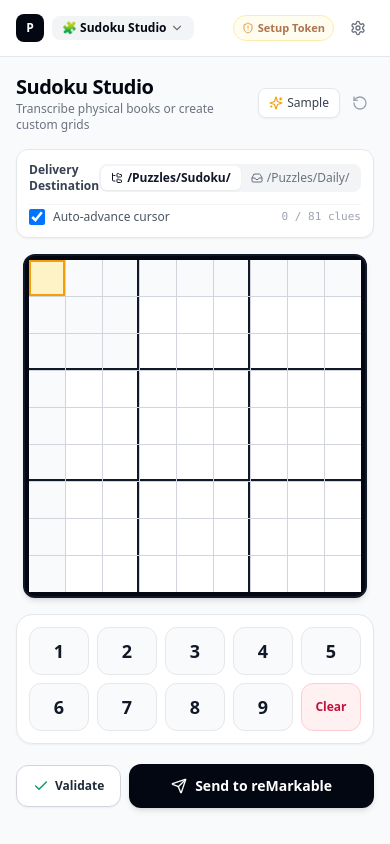
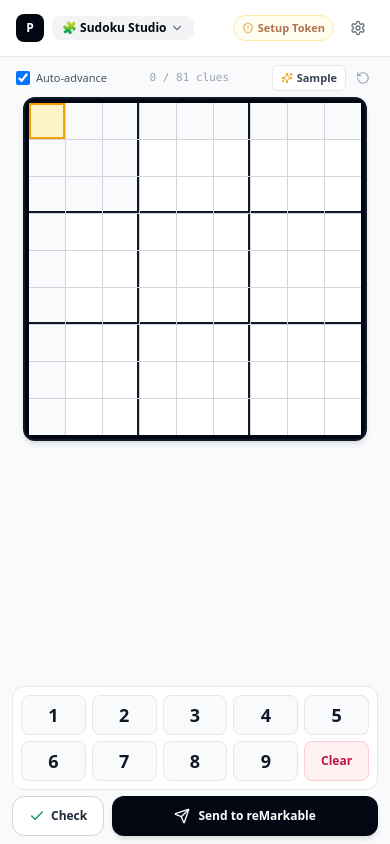
Before and after one commit to marlou-lopez/pen-to-paper, a React (Vite) app in the folder web/: page / in a window 390 px wide. Built offline with nearby package versions, Linux system fonts and the light colour scheme.

Commit message:
feat(sudoku): streamline sudoku studio into zero-scroll mobile layout

```diff
--- a/web/src/components/SudokuStudio.tsx
+++ b/web/src/components/SudokuStudio.tsx
@@ -7,8 +7,6 @@ import {
   Sparkles,
   Loader2,
   ExternalLink,
-  FolderTree,
-  Inbox,
   CheckCircle2,
 } from 'lucide-react';
 import {
@@ -36,7 +34,6 @@ export const SudokuStudio: React.FC<SudokuStudioProps> = ({ onOpenSettings }) =>
   const [grid, setGrid] = useState<SudokuGrid>(createEmptyGrid);
   const [selectedCell, setSelectedCell] = useState<[number, number] | null>([0, 0]);
   const [autoAdvance, setAutoAdvance] = useState(true);
-  const [isDaily, setIsDaily] = useState(false); // default: category folder (/Puzzles/Sudoku/)
   const difficulty = 'expert';
 
   // Status & dispatch state
@@ -161,7 +158,8 @@ export const SudokuStudio: React.FC<SudokuStudioProps> = ({ onOpenSettings }) =>
 
   // Dispatch to GitHub Actions
   const handleSendToRemarkable = async () => {
-    const { token, repo } = getStoredSettings();
+    const { token, repo, defaultDestination } = getStoredSettings();
+    const isDaily = defaultDestination === 'daily';
 
     if (!token) {
       setStatusMessage({
@@ -266,25 +264,33 @@ export const SudokuStudio: React.FC<SudokuStudioProps> = ({ onOpenSettings }) =>
   };
 
   return (
-    <div className="max-w-md mx-auto px-4 py-4 space-y-4 pb-24">
-      {/* Top Banner / Studio Info */}
-      <div className="flex items-center justify-between">
-        <div>
-          <h1 className="text-xl font-bold tracking-tight text-gray-950 flex items-center space-x-1.5">
-            <span>Sudoku Studio</span>
-          </h1>
-          <p className="text-xs text-gray-500">Transcribe physical books or create custom grids</p>
-        </div>
+    <div className="h-full max-w-md mx-auto flex flex-col justify-between py-2 px-3 select-none touch-manipulation">
+      {/* Top / Grid Section */}
+      <div className="w-full flex flex-col items-center space-y-1.5">
+        {/* Utility Subheader */}
+        <div className="w-full flex items-center justify-between text-xs px-1 text-gray-600">
+          <label className="flex items-center space-x-1.5 cursor-pointer select-none">
+            <input
+              type="checkbox"
+              checked={autoAdvance}
+              onChange={(e) => setAutoAdvance(e.target.checked)}
+              className="w-3.5 h-3.5 rounded text-gray-900 focus:ring-gray-900 border-gray-300"
+            />
+            <span className="text-[11px] font-medium">Auto-advance</span>
+          </label>
+
+          <span className="text-[11px] text-gray-400 font-mono">
+            {cluesCount} / 81 clues
+          </span>
 
           <div className="flex items-center space-x-1.5">
             <button
               type="button"
               onClick={handleLoadSample}
               disabled={isBusy}
-            title="Load sample puzzle"
-            className="px-2.5 py-1.5 text-xs font-medium text-gray-700 bg-white border border-gray-200 rounded-lg hover:bg-gray-50 flex items-center space-x-1 shadow-sm active:scale-95"
+              className="px-2 py-1 text-[11px] font-semibold text-gray-700 bg-white border border-gray-200 rounded-md hover:bg-gray-50 flex items-center space-x-1 shadow-xs active:scale-95"
             >
-            <Sparkles className="w-3.5 h-3.5 text-amber-500" />
+              <Sparkles className="w-3 h-3 text-amber-500" />
               <span>Sample</span>
             </button>
             <button
@@ -292,61 +298,16 @@ export const SudokuStudio: React.FC<SudokuStudioProps> = ({ onOpenSettings }) =>
               onClick={handleClearBoard}
               disabled={isBusy}
               title="Clear grid"
-            className="p-1.5 text-gray-400 hover:text-gray-700 hover:bg-gray-100 rounded-lg transition-colors"
+              className="p-1 text-gray-400 hover:text-gray-700 hover:bg-gray-100 rounded-md transition-colors"
             >
-            <RotateCcw className="w-4 h-4" />
+              <RotateCcw className="w-3.5 h-3.5" />
             </button>
-        </div>
-      </div>
-
-      {/* Destination & Auto-advance Bar */}
-      <div className="bg-white p-3 rounded-xl border border-gray-200 shadow-sm space-y-2.5">
-        <div className="flex items-center justify-between text-xs">
-          <span className="font-semibold text-gray-700">Delivery Destination</span>
-          <div className="flex bg-gray-100 p-0.5 rounded-lg">
-            <button
-              type="button"
-              onClick={() => setIsDaily(false)}
-              className={`px-2.5 py-1 rounded-md font-medium text-xs transition-all flex items-center space-x-1 ${
-                !isDaily ? 'bg-white text-gray-900 shadow-sm font-semibold' : 'text-gray-500'
-              }`}
-            >
-              <FolderTree className="w-3 h-3" />
-              <span>/Puzzles/Sudoku/</span>
-            </button>
-            <button
-              type="button"
-              onClick={() => setIsDaily(true)}
-              className={`px-2.5 py-1 rounded-md font-medium text-xs transition-all flex items-center space-x-1 ${
-                isDaily ? 'bg-white text-gray-900 shadow-sm font-semibold' : 'text-gray-500'
-              }`}
-            >
-              <Inbox className="w-3 h-3" />
-              <span>/Puzzles/Daily/</span>
-            </button>
-          </div>
-        </div>
-
-        <div className="flex items-center justify-between text-xs pt-1 border-t border-gray-100">
-          <label className="flex items-center space-x-2 cursor-pointer text-gray-600 select-none">
-            <input
-              type="checkbox"
-              checked={autoAdvance}
-              onChange={(e) => setAutoAdvance(e.target.checked)}
-              className="w-4 h-4 rounded text-gray-900 focus:ring-gray-900 border-gray-300"
-            />
-            <span>Auto-advance cursor</span>
-          </label>
-
-          <span className="text-[11px] text-gray-400 font-mono">
-            {cluesCount} / 81 clues
-          </span>
           </div>
         </div>
 
         {/* 9x9 Interactive Sudoku Grid */}
         <div className="flex justify-center select-none touch-manipulation">
-        <div className="bg-gray-950 p-1 rounded-xl shadow-md border-2 border-gray-900">
+          <div className="bg-gray-950 p-0.5 min-[380px]:p-1 rounded-xl shadow-md border-2 border-gray-900">
             <div className="grid grid-cols-9 bg-gray-300 gap-[1px]">
               {grid.map((row, r) =>
                 row.map((val, c) => {
@@ -377,7 +338,7 @@ export const SudokuStudio: React.FC<SudokuStudioProps> = ({ onOpenSettings }) =>
                       key={`${r}-${c}`}
                       type="button"
                       onClick={() => setSelectedCell([r, c])}
-                    className={`w-9 h-9 sm:w-10 sm:h-10 flex items-center justify-center text-base sm:text-lg font-semibold transition-colors focus:outline-none ${cellBg} ${borderRight} ${borderBottom}`}
+                      className={`w-8 h-8 min-[380px]:w-9 min-[380px]:h-9 min-[420px]:w-10 min-[420px]:h-10 flex items-center justify-center font-semibold text-base focus:outline-none transition-colors ${cellBg} ${borderRight} ${borderBottom}`}
                     >
                       {val !== null ? val : ''}
                     </button>
@@ -387,38 +348,79 @@ export const SudokuStudio: React.FC<SudokuStudioProps> = ({ onOpenSettings }) =>
             </div>
           </div>
         </div>
+      </div>
 
-      {/* Conflict / Clues Warning if any */}
-      {conflicts.size > 0 && (
-        <div className="flex items-center space-x-2 text-xs text-rose-700 bg-rose-50 border border-rose-200 px-3 py-2 rounded-xl">
-          <AlertTriangle className="w-4 h-4 shrink-0 text-rose-600" />
-          <span>
-            {conflicts.size} cells have duplicate conflict in row, column, or 3x3 box (highlighted red).
+      {/* Bottom Controls Section */}
+      <div className="w-full space-y-1.5">
+        {/* Status Toast / Non-Expanding Banner */}
+        {(statusMessage.text || conflicts.size > 0) && (
+          <div
+            className={`px-2.5 py-1.5 rounded-lg border text-xs transition-all ${
+              statusMessage.type === 'error' || (conflicts.size > 0 && !statusMessage.text)
+                ? 'bg-rose-50 border-rose-200 text-rose-900'
+                : statusMessage.type === 'success'
+                ? 'bg-emerald-50 border-emerald-200 text-emerald-900'
+                : 'bg-gray-50 border-gray-200 text-gray-800'
+            }`}
+          >
+            <div className="flex items-center justify-between font-medium">
+              <span className="flex items-center space-x-1.5 truncate">
+                {(statusMessage.type === 'running' ||
+                  statusMessage.type === 'dispatching' ||
+                  statusMessage.type === 'validating') && (
+                  <Loader2 className="w-3.5 h-3.5 animate-spin text-blue-600 shrink-0" />
+                )}
+                {statusMessage.type === 'success' && (
+                  <CheckCircle2 className="w-3.5 h-3.5 text-emerald-600 shrink-0" />
+                )}
+                {(statusMessage.type === 'error' || (conflicts.size > 0 && !statusMessage.text)) && (
+                  <AlertTriangle className="w-3.5 h-3.5 text-rose-600 shrink-0" />
+                )}
+                <span className="truncate">
+                  {statusMessage.text ||
+                    `${conflicts.size} conflicting cell${conflicts.size > 1 ? 's' : ''} in row, col, or box`}
                 </span>
+              </span>
+
+              {statusMessage.runUrl && (
+                <a
+                  href={statusMessage.runUrl}
+                  target="_blank"
+                  rel="noopener noreferrer"
+                  className="text-blue-600 hover:text-blue-800 inline-flex items-center text-[11px] shrink-0 ml-1.5"
+                >
+                  <span>View Run</span>
+                  <ExternalLink className="w-3 h-3 ml-0.5" />
+                </a>
+              )}
+            </div>
+            {statusMessage.detail && (
+              <p className="text-[11px] text-gray-600 truncate mt-0.5">{statusMessage.detail}</p>
+            )}
           </div>
         )}
 
         {/* Floating On-Screen Numeric Keypad (1–9, Clear) */}
-      <div className="bg-white p-3 rounded-2xl border border-gray-200 shadow-sm space-y-2">
-        <div className="grid grid-cols-5 gap-2">
+        <div className="bg-white p-2 rounded-xl border border-gray-200 shadow-xs space-y-1.5">
+          <div className="grid grid-cols-5 gap-1.5">
             {[1, 2, 3, 4, 5].map((num) => (
               <button
                 key={num}
                 type="button"
                 onClick={() => setDigit(num)}
-              className="h-12 bg-gray-50 hover:bg-gray-100 active:bg-gray-200 border border-gray-200 rounded-xl text-lg font-bold text-gray-900 flex items-center justify-center transition-transform active:scale-95 shadow-xs"
+                className="h-9 min-[380px]:h-10 bg-gray-50 hover:bg-gray-100 active:bg-gray-200 border border-gray-200 rounded-lg text-base min-[380px]:text-lg font-bold text-gray-900 flex items-center justify-center transition-transform active:scale-95 shadow-xs"
               >
                 {num}
               </button>
             ))}
           </div>
-        <div className="grid grid-cols-5 gap-2">
+          <div className="grid grid-cols-5 gap-1.5">
             {[6, 7, 8, 9].map((num) => (
               <button
                 key={num}
                 type="button"
                 onClick={() => setDigit(num)}
-              className="h-12 bg-gray-50 hover:bg-gray-100 active:bg-gray-200 border border-gray-200 rounded-xl text-lg font-bold text-gray-900 flex items-center justify-center transition-transform active:scale-95 shadow-xs"
+                className="h-9 min-[380px]:h-10 bg-gray-50 hover:bg-gray-100 active:bg-gray-200 border border-gray-200 rounded-lg text-base min-[380px]:text-lg font-bold text-gray-900 flex items-center justify-center transition-transform active:scale-95 shadow-xs"
               >
                 {num}
               </button>
@@ -426,31 +428,30 @@ export const SudokuStudio: React.FC<SudokuStudioProps> = ({ onOpenSettings }) =>
             <button
               type="button"
               onClick={() => setDigit(null)}
-            className="h-12 bg-rose-50 hover:bg-rose-100 active:bg-rose-200 border border-rose-200 rounded-xl text-xs font-semibold text-rose-700 flex items-center justify-center transition-transform active:scale-95 shadow-xs"
+              className="h-9 min-[380px]:h-10 bg-rose-50 hover:bg-rose-100 active:bg-rose-200 border border-rose-200 rounded-lg text-xs font-semibold text-rose-700 flex items-center justify-center transition-transform active:scale-95 shadow-xs"
             >
               Clear
             </button>
           </div>
         </div>
 
-      {/* Validation & Send Actions */}
-      <div className="space-y-2 pt-1">
+        {/* Action Buttons */}
         <div className="flex items-center space-x-2">
           <button
             type="button"
             onClick={handleValidate}
             disabled={isBusy}
-            className="px-4 py-3 bg-white hover:bg-gray-50 active:bg-gray-100 text-gray-800 border border-gray-300 font-semibold text-xs rounded-xl transition-all shadow-sm flex items-center justify-center space-x-1.5"
+            className="h-10 px-4 bg-white hover:bg-gray-50 active:bg-gray-100 text-gray-800 border border-gray-300 font-semibold text-xs rounded-xl transition-all shadow-xs flex items-center justify-center space-x-1.5 active:scale-95"
           >
             <Check className="w-4 h-4 text-emerald-600" />
-            <span>Validate</span>
+            <span>Check</span>
           </button>
 
           <button
             type="button"
             onClick={handleSendToRemarkable}
             disabled={isBusy || conflicts.size > 0}
-            className="flex-1 py-3 px-4 bg-gray-950 hover:bg-black active:scale-[0.98] disabled:opacity-50 disabled:cursor-not-allowed text-white font-semibold text-sm rounded-xl transition-all shadow-md flex items-center justify-center space-x-2"
+            className="h-10 flex-1 px-4 bg-gray-950 hover:bg-black active:scale-[0.98] disabled:opacity-50 disabled:cursor-not-allowed text-white font-semibold text-xs sm:text-sm rounded-xl transition-all shadow-md flex items-center justify-center space-x-2"
           >
             {isBusy ? (
               <Loader2 className="w-4 h-4 animate-spin text-white" />
@@ -460,49 +461,6 @@ export const SudokuStudio: React.FC<SudokuStudioProps> = ({ onOpenSettings }) =>
             <span>{isBusy ? 'Processing...' : 'Send to reMarkable'}</span>
           </button>
         </div>
-
-        {/* Live Status Banner */}
-        {statusMessage.text && (
-          <div
-            className={`p-3.5 rounded-xl border text-xs space-y-1 ${
-              statusMessage.type === 'error'
-                ? 'bg-rose-50 border-rose-200 text-rose-900'
-                : statusMessage.type === 'success'
-                ? 'bg-emerald-50 border-emerald-200 text-emerald-900'
-                : 'bg-gray-50 border-gray-200 text-gray-800'
-            }`}
-          >
-            <div className="flex items-center justify-between font-semibold">
-              <span className="flex items-center space-x-1.5">
-                {statusMessage.type === 'running' && (
-                  <Loader2 className="w-3.5 h-3.5 animate-spin text-blue-600" />
-                )}
-                {statusMessage.type === 'success' && (
-                  <CheckCircle2 className="w-3.5 h-3.5 text-emerald-600" />
-                )}
-                {statusMessage.type === 'error' && (
-                  <AlertTriangle className="w-3.5 h-3.5 text-rose-600" />
-                )}
-                <span>{statusMessage.text}</span>
-              </span>
-
-              {statusMessage.runUrl && (
-                <a
-                  href={statusMessage.runUrl}
-                  target="_blank"
-                  rel="noopener noreferrer"
-                  className="text-blue-600 hover:text-blue-800 inline-flex items-center text-[11px]"
-                >
-                  <span>View Run</span>
-                  <ExternalLink className="w-3 h-3 ml-1" />
-                </a>
-              )}
-            </div>
-            {statusMessage.detail && (
-              <p className="text-[11px] text-gray-600">{statusMessage.detail}</p>
-            )}
-          </div>
-        )}
       </div>
     </div>
   );
```
Lines whose indentation alone changed are shown as unchanged.
